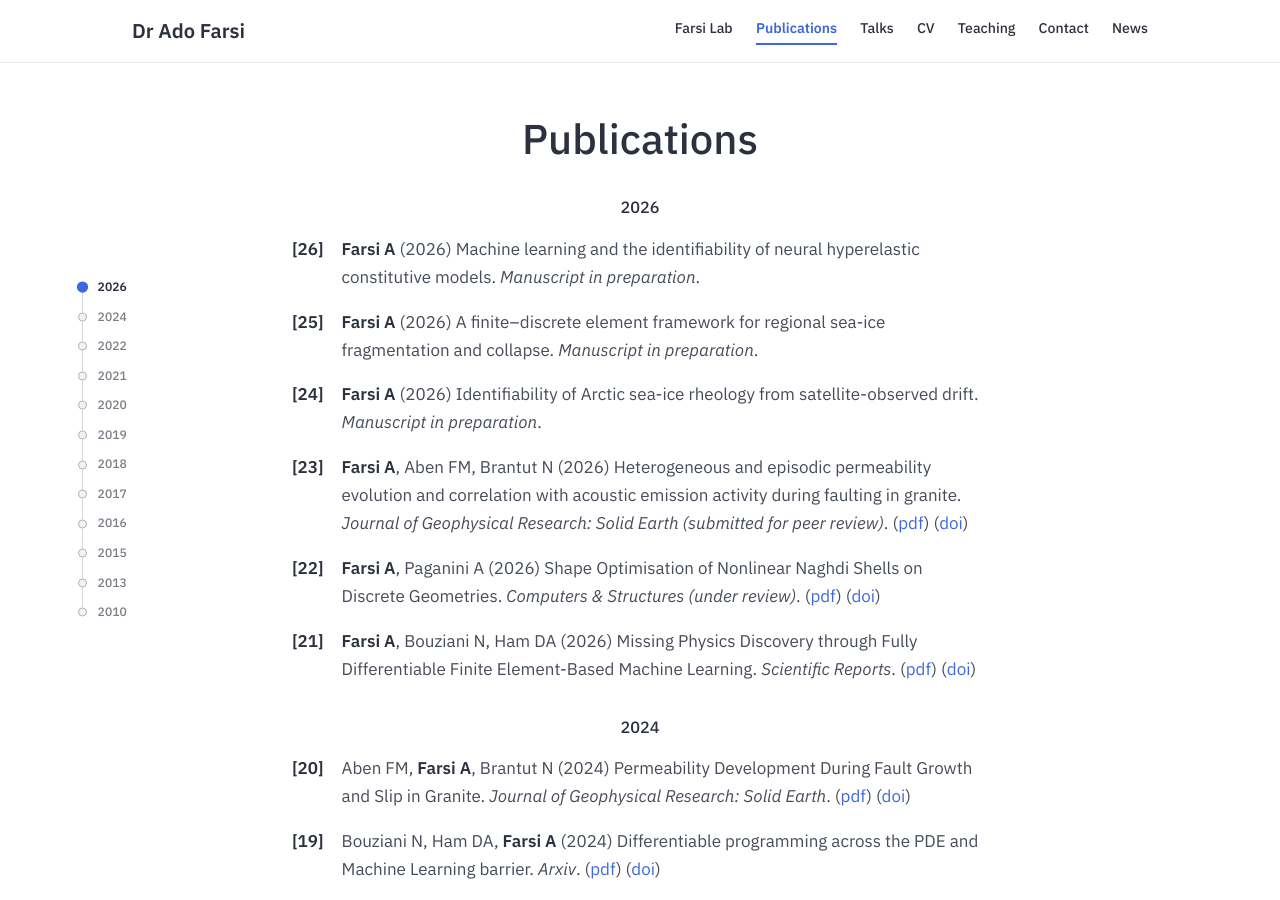
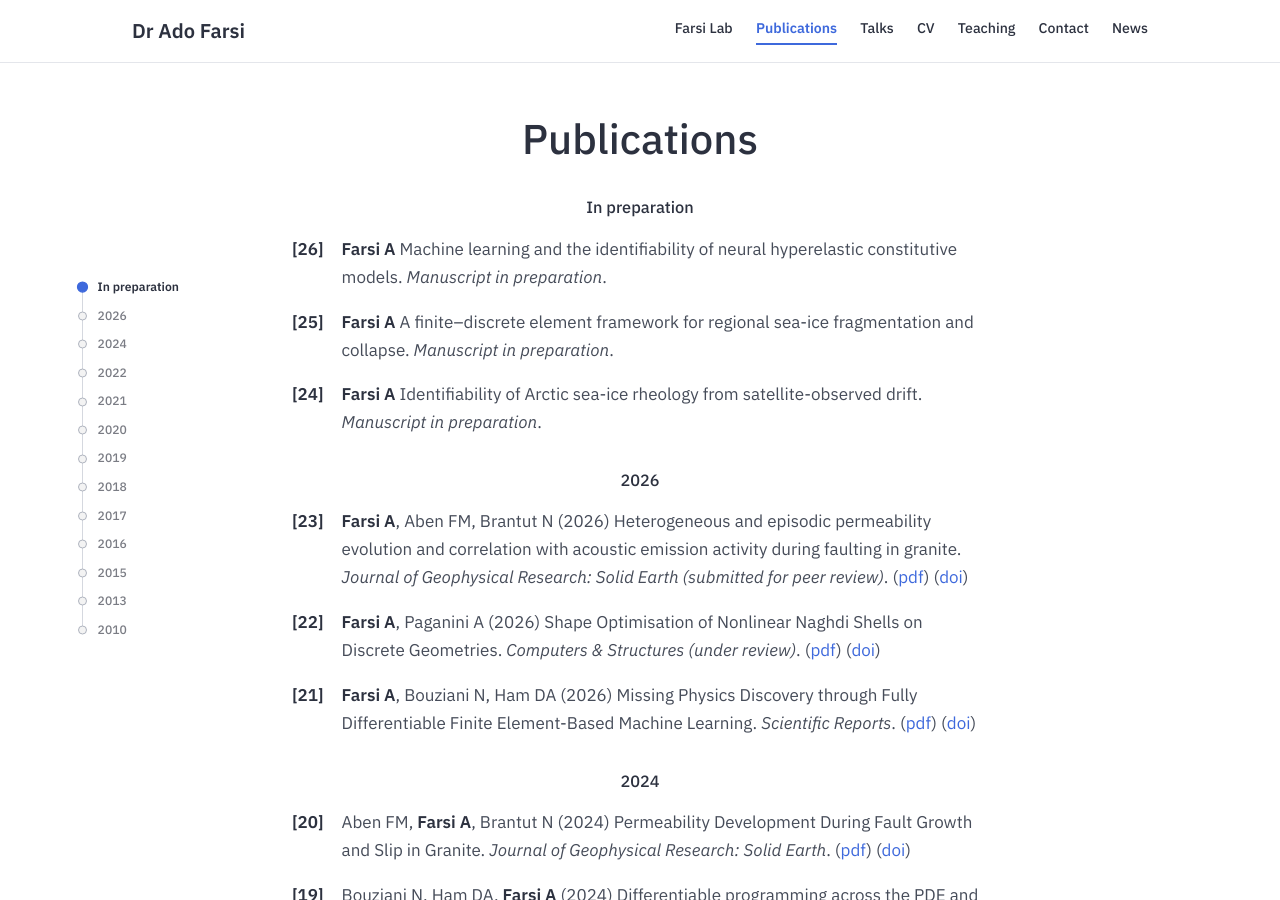
Before and after one commit to adofarsi/website-data, a Jekyll site: the page built from publications.html, in a window 1280 px wide and 900 px high. Built offline with Jekyll 4.4.1, drawn with Linux system fonts in a browser that asks for light colours.

Commit message:
List manuscripts in preparation separately from dated publications

```diff
--- /dev/null
+++ b/_includes/publication-group.html
@@ -0,0 +1,20 @@
+<h2 class="year-h">{{ include.heading }}</h2>
+<ul class="ref-list">
+  {% for pub in include.entries %}
+  <li class="ref">
+    <span class="ref-id">[{{ pub.id }}]</span>
+    <span class="ref-body">
+      {% for a in pub.authors %}{% if a == "Farsi A" %}<strong>{{ a }}</strong>{% else %}{{ a }}{% endif %}{% unless forloop.last %}, {% endunless %}{% endfor %}
+      {% if pub.year and pub.type != "in_preparation" %}({{ pub.year }}){% endif %}
+      <span class="ref-title">{{ pub.title }}.</span>
+      <em>{{ pub.publisher }}</em>.
+      {% if pub.pdf and pub.pdf != "" %}
+        {% assign pdfpath = pub.pdf | replace: "https://github.com/adofarsi/website-data/blob/main/", "/" | replace: "?raw=true", "" %}
+        {% if pdfpath contains "http" %}(<a href="{{ pdfpath }}">pdf</a>)
+        {% else %}(<a href="{{ pdfpath | relative_url }}">pdf</a>){% endif %}
+      {% endif %}
+      {% if pub.doi and pub.doi != "" %}(<a href="{{ pub.doi }}">doi</a>){% endif %}
+    </span>
+  </li>
+  {% endfor %}
+</ul>
--- a/json/publications.json
+++ b/json/publications.json
@@ -6,7 +6,7 @@
   ],
   "title": "Machine learning and the identifiability of neural hyperelastic constitutive models",
   "publisher": "Manuscript in preparation",
-  "year": 2026,
+  "year": null,
   "pdf": "",
   "doi": "",
   "type": "in_preparation"
@@ -18,7 +18,7 @@
   ],
   "title": "A finite–discrete element framework for regional sea-ice fragmentation and collapse",
   "publisher": "Manuscript in preparation",
-  "year": 2026,
+  "year": null,
   "pdf": "",
   "doi": "",
   "type": "in_preparation"
@@ -30,7 +30,7 @@
   ],
   "title": "Identifiability of Arctic sea-ice rheology from satellite-observed drift",
   "publisher": "Manuscript in preparation",
-  "year": 2026,
+  "year": null,
   "pdf": "",
   "doi": "",
   "type": "in_preparation"
--- a/publications.html
+++ b/publications.html
@@ -10,10 +10,10 @@ description: >-
 ---
 <div class="section-nav-shell" data-section-navigation
   data-section-heading-selector=":scope > .year-h">
-  <nav class="section-nav-rail" aria-label="Publication years" hidden>
+  <nav class="section-nav-rail" aria-label="Publication sections" hidden>
     <ol></ol>
   </nav>
-  <nav class="section-nav-mobile" aria-label="Publication years" hidden>
+  <nav class="section-nav-mobile" aria-label="Publication sections" hidden>
     <div class="section-nav-mobile-links"></div>
   </nav>
 
@@ -21,28 +21,14 @@ description: >-
   <header>
     <h1>Publications</h1>
   </header>
-  {% assign groups = site.data.publications | group_by: "year" %}
-  {% for g in groups %}
-  <h2 class="year-h">{{ g.name }}</h2>
-  <ul class="ref-list">
-    {% for pub in g.items %}
-    <li class="ref">
-      <span class="ref-id">[{{ pub.id }}]</span>
-      <span class="ref-body">
-        {% for a in pub.authors %}{% if a == "Farsi A" %}<strong>{{ a }}</strong>{% else %}{{ a }}{% endif %}{% unless forloop.last %}, {% endunless %}{% endfor %}
-        ({{ pub.year }})
-        <span class="ref-title">{{ pub.title }}.</span>
-        <em>{{ pub.publisher }}</em>.
-        {% if pub.pdf and pub.pdf != "" %}
-          {% assign pdfpath = pub.pdf | replace: "https://github.com/adofarsi/website-data/blob/main/", "/" | replace: "?raw=true", "" %}
-          {% if pdfpath contains "http" %}(<a href="{{ pdfpath }}">pdf</a>)
-          {% else %}(<a href="{{ pdfpath | relative_url }}">pdf</a>){% endif %}
-        {% endif %}
-        {% if pub.doi and pub.doi != "" %}(<a href="{{ pub.doi }}">doi</a>){% endif %}
-      </span>
-    </li>
-    {% endfor %}
-  </ul>
+  {% assign manuscripts = site.data.publications | where: "type", "in_preparation" %}
+  {% if manuscripts.size > 0 %}
+    {% include publication-group.html heading="In preparation" entries=manuscripts %}
+  {% endif %}
+  {% assign dated = site.data.publications | where_exp: "pub", "pub.type != 'in_preparation'" %}
+  {% assign years = dated | group_by: "year" | sort: "name" | reverse %}
+  {% for group in years %}
+    {% include publication-group.html heading=group.name entries=group.items %}
   {% endfor %}
 </article>
 </div>
```
